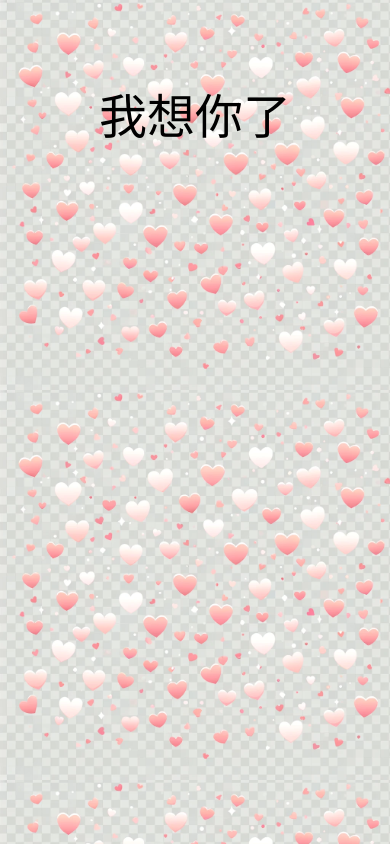
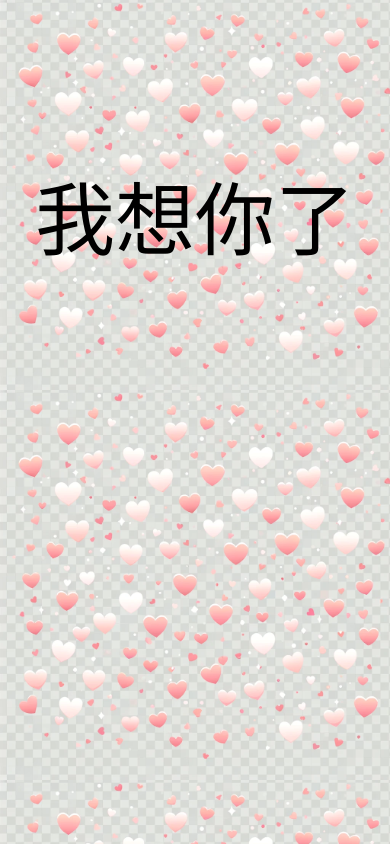
Before and after one commit to Nixon0912/n3, a plain HTML site: page index.html in a window 390 px wide. Drawn offline with Linux system fonts and the light colour scheme.

Commit message:
Update index.html

```diff
--- a/index.html
+++ b/index.html
@@ -11,6 +11,14 @@
             font-size: 48px;
             margin-top: 20%;
         }
+
+        /* Media query for screens with a maximum width of 768px (typical for mobile devices) */
+        @media screen and (max-width: 768px) {
+            body {
+                font-size: 80px; /* Increase font size for mobile */
+                margin-top: 40%; /* Adjust margin for better centering on mobile */
+            }
+        }
     </style>
 </head>
 <body>
```
